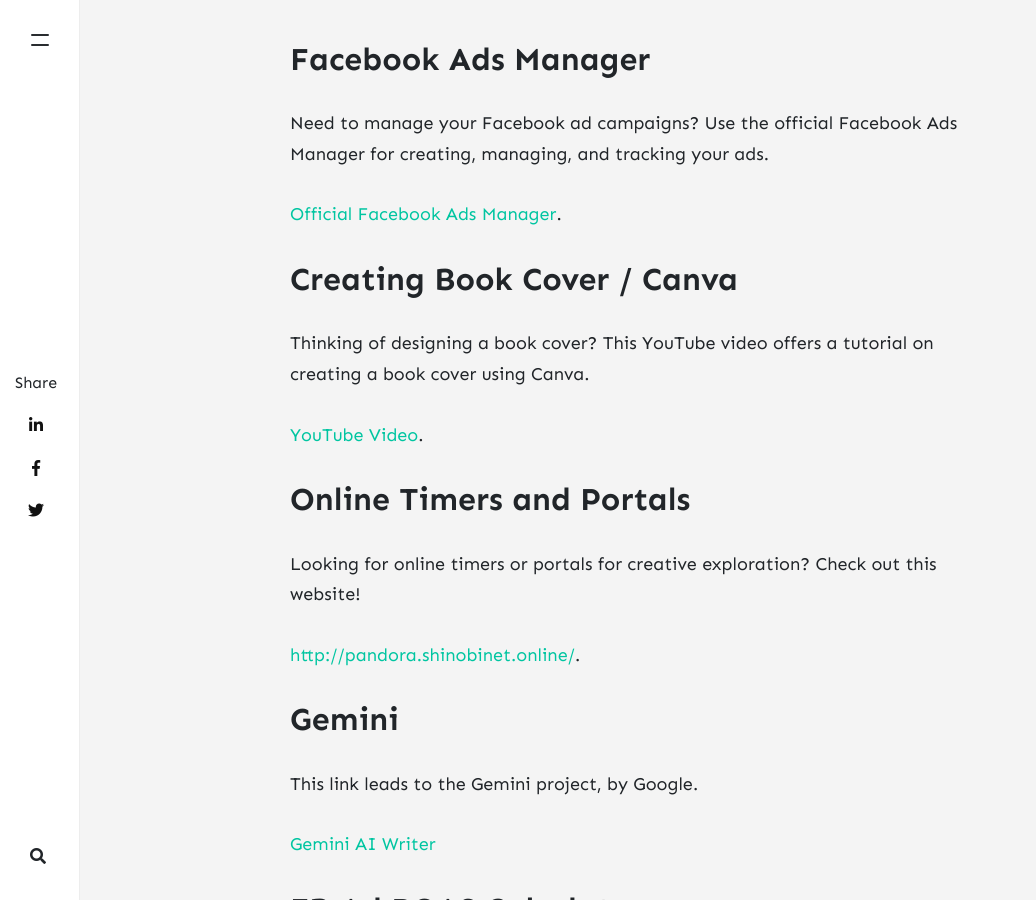
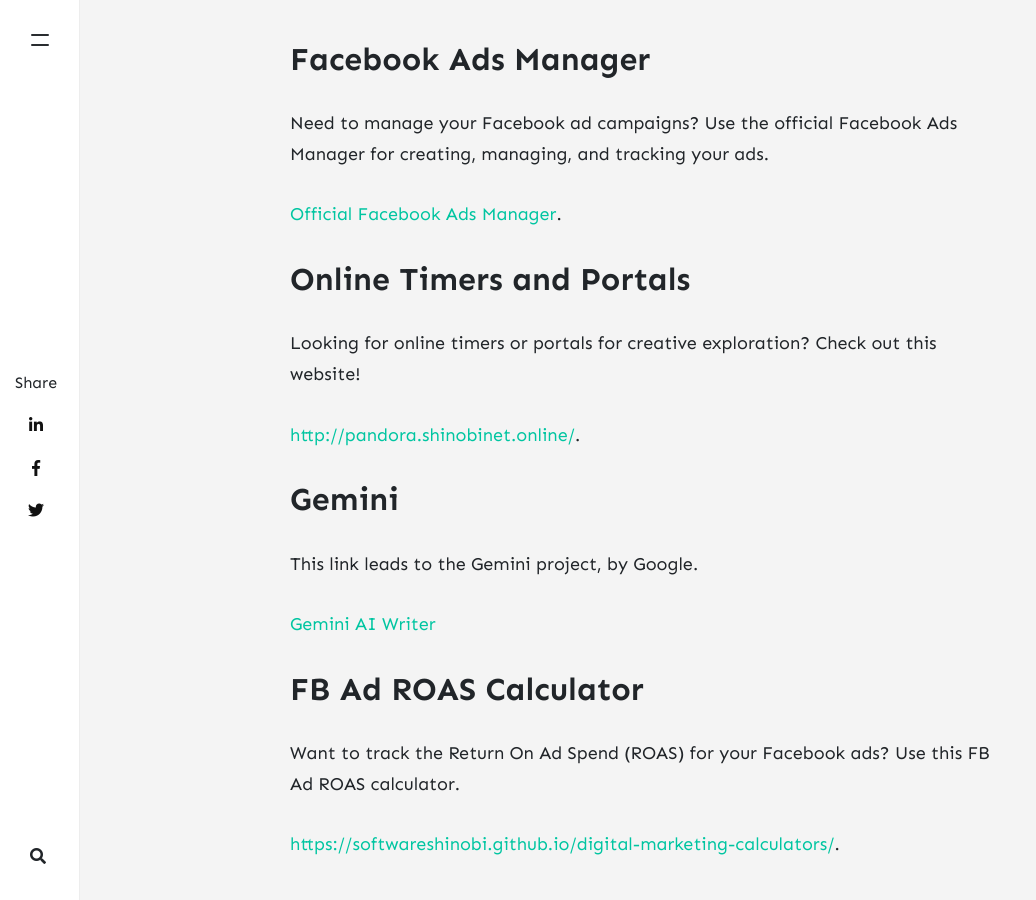
Before and after one commit to softwareshinobi/valorantsoftware.digital, a Jekyll site: the page built from _posts/2024-05-18-portal.md, in a window 1280 px wide and 900 px high, scrolled down 1047 px. Shown: the whole window, without its empty margins (0-1036 px from the left). Built offline with Jekyll 4.4.1, drawn with Linux system fonts in a browser that asks for light colours; nearby versions of some CDN libraries; comment, search, counter and statistics services are not loaded.

Commit message:
automated terminal push

```diff
--- a/_posts/2024-05-18-portal.md
+++ b/_posts/2024-05-18-portal.md
@@ -18,12 +18,6 @@ Need to manage your Facebook ad campaigns? Use the official Facebook Ads Manager
 
 [Official Facebook Ads Manager](https://adsmanager.facebook.com/adsmanager/manage/adsets/edit?act=2867496743568500&date=2021-04-18_2022-10-30%2Cmaximum&selected_campaign_ids=120209753237540501&selected_adset_ids=120209753237550501&breakdown_regrouping=1&current_step=0).
 
-## Creating Book Cover / Canva
-
-Thinking of designing a book cover? This YouTube video offers a tutorial on creating a book cover using Canva.
-
-[YouTube Video](https://www.youtube.com/watch?v=7grq8ecq3ws).
-
 ## Online Timers and Portals
 
 Looking for online timers or portals for creative exploration? Check out this website!
```
